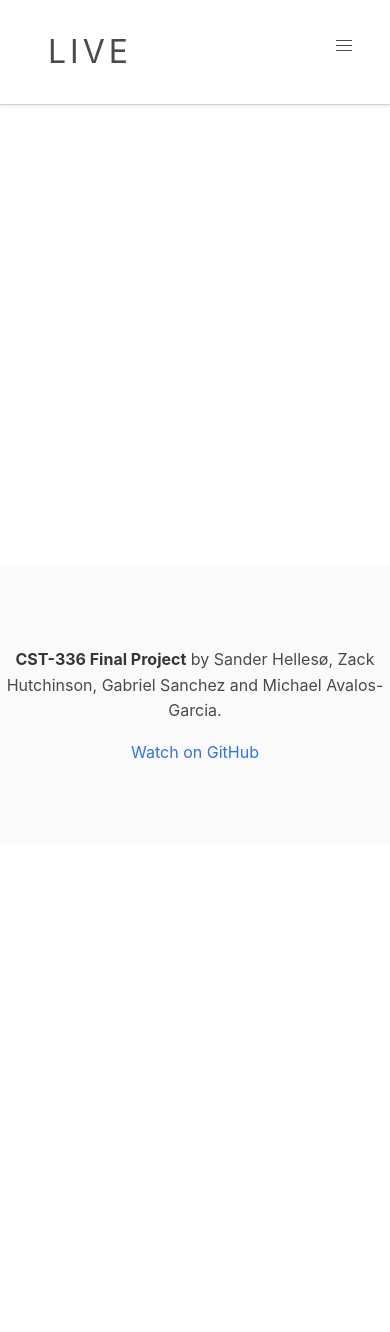
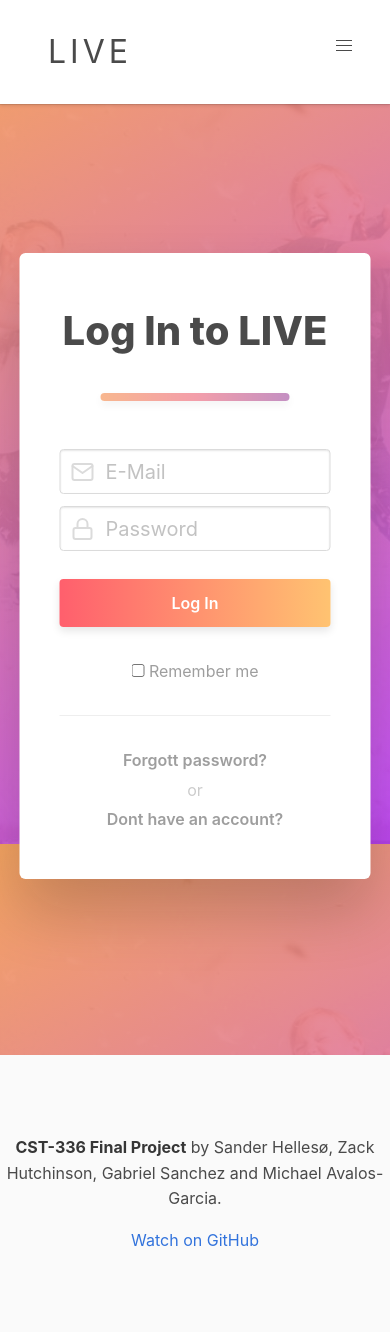
Before and after one commit to sanderhelleso/live, a PHP site: page /login/login.php in a window 390 px wide. Before the commit the page ends 759 px from the top, so only its background shows below. Run offline with PHP 8.4, Linux system fonts and the light colour scheme.

Commit message:
added loginpage, form and styling aswell as media queries for responsiveness

```diff
--- a/login/login.php
+++ b/login/login.php
@@ -3,9 +3,14 @@
 <html>
 <body class="site">
 <?php include("../nav/nav.php"); ?>
-    <main class="site-content">
-
-        <?php include("loginForm.php"); ?>
+    <main class="site-content is-centered has-text-centered">
+        <div id="login-cover">
+            <div id="login" class="animated fadeIn">
+                <h1>Log In to LIVE</h1>
+                <div id="login-border"></div>
+                <?php include("loginForm.php"); ?>
+            </div>
+        </div>
     </main>
 <?php include("../footer/footer.php"); ?>
 </body>
--- a/login/loginForm.php
+++ b/login/loginForm.php
@@ -0,0 +1,31 @@
+<form id="login-form-cont">
+    <div class="field">
+        <div class="control has-icons-left has-icons-right">
+            <input class="input is-medium" type="email" placeholder="E-Mail">
+            <span class="icon is-small is-left">
+            <i data-feather="mail"></i>
+            </span>
+        </div>
+    </div>
+
+    <div class="field">
+        <div class="control has-icons-left has-icons-right">
+            <input class="input is-medium" type="email" placeholder="Password">
+            <span class="icon is-left">
+            <i data-feather="lock"></i>
+            </span>
+        </div>
+    </div>
+    <div class="control has-text-centered is-medium">
+        <button id="login-btn" class="button is-primary">Log In</button>
+    </div>
+    <div class="checkbox-cont">
+        <label class="checkbox">
+        <input type="checkbox">
+        Remember me
+        </label>
+    </div>
+    <a href="#">Forgott password?</a>
+    <span class="login-options">or</span>
+    <a href="/signup/signup.php">Dont have an account?</a>
+</form>
--- a/public/css/login.css
+++ b/public/css/login.css
@@ -0,0 +1,108 @@
+#login-cover {
+    background: linear-gradient(150deg,
+    rgba(253, 164, 91, 0.9),
+    rgba(196, 68, 255, 0.9)),
+    url("/public/img/login/cover.jpg");
+    background-size: cover;
+	background-repeat: no-repeat;
+    background-attachment: fixed;
+    background-position: center center;
+    min-height: 125vh;
+    position: relative;
+}
+
+#login-border {
+    height: 8px;
+    width: 70%;
+    margin: 0 auto;
+    border-radius: 20px;
+    box-shadow: 0 4px 8px rgba(10, 10, 10, .1);
+    background: #8A2387;  /* fallback for old browsers */
+    background: -webkit-linear-gradient(to right, #F27121, #E94057, #8A2387);  /* Chrome 10-25, Safari 5.1-6 */
+    background: linear-gradient(to right, #F27121, #E94057, #8A2387); /* W3C, IE 10+/ Edge, Firefox 16+, Chrome 26+, Opera 12+, Safari 7+ */
+    opacity: 0.5;
+    margin: 2rem auto 3rem auto;
+}
+
+#login {
+    position: absolute;
+    top: 30vh;
+    left: 50%;
+    transform: translate(-50%);
+    min-width: 425px;
+    box-shadow: 0 32px 62px rgba(10, 10, 10, .2);
+    padding: 3rem 2.5rem 3rem 2.5rem;
+    border-radius: 6px;
+    background-color: #ffffff;
+}
+
+#login h1 {
+    font-size: 2.5rem;
+    font-weight: 800;
+}
+
+#login-btn {
+    min-width: 100%;
+    margin-top: 1rem;
+    min-height: 3rem;
+    box-shadow: 0 4px 8px rgba(10, 10, 10, .1);
+    transition: 0.3s ease-in-out;
+    border: none;
+    font-weight: 600;
+    background: #FF5F6D;  /* fallback for old browsers */
+    background: -webkit-linear-gradient(to left, #FFC371, #FF5F6D);  /* Chrome 10-25, Safari 5.1-6 */
+    background: linear-gradient(to left, #FFC371, #FF5F6D); /* W3C, IE 10+/ Edge, Firefox 16+, Chrome 26+, Opera 12+, Safari 7+ */
+}
+
+#login-btn:hover {
+    box-shadow: 0 8px 16px rgba(10, 10, 10, .2);
+}
+
+#login .checkbox-cont {
+    margin: 2rem 0;
+    padding-bottom: 2rem;
+    border-bottom: 1px solid #eeeeee;
+    color: #9e9e9e;
+}
+
+.login-options {
+    width: 100%;
+    margin: 0.35rem 0;
+    color: #cccccc;
+    display: block;
+}
+
+#login a {
+    color: #9e9e9e;
+    font-weight: 600;
+    transition: 0.3s ease-in-out;
+}
+
+#login a:hover {
+    color: #4a4a4a;
+}
+
+@media screen and (max-height: 800px) {
+    #login-cover {
+        min-height: 135vh;
+    }
+}
+
+@media screen and (max-height: 700px) {
+    #login-cover {
+        min-height: 155vh;
+    }
+}
+
+@media screen and (max-height: 500px) {
+    #login-cover {
+        min-height: 185vh;
+    }
+}
+
+@media screen and (max-width: 600px) {
+
+    #login {
+        min-width: 90%;
+    }
+}
```
Also changed, not shown: public/img/login/cover.jpg (added).
